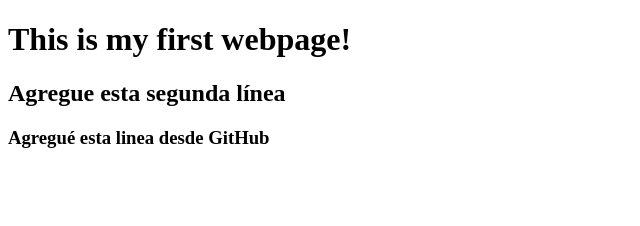
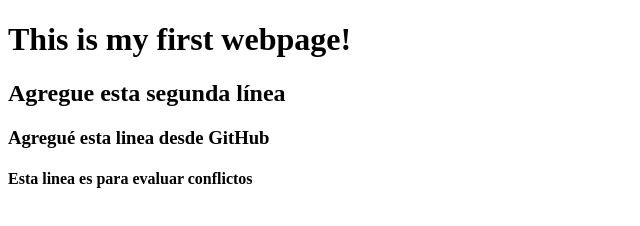
Before and after one commit to Alex-MSX/edx_html, a plain HTML site: page index.html in a window 1280 px wide. Shown: the whole page, without its empty margins (0-640 px from the left). Drawn offline with Linux system fonts and the light colour scheme.

Commit message:
Agregué h4

```diff
--- a/index.html
+++ b/index.html
@@ -8,6 +8,7 @@
     <h1>This is my first webpage!</h1>
     <h2>Agregue esta segunda línea</h2>
     <h3>Agregué esta linea desde GitHub</h3>
+    <h4>Esta linea es para evaluar conflictos</h4>
 
   </body>
 </html>
```
